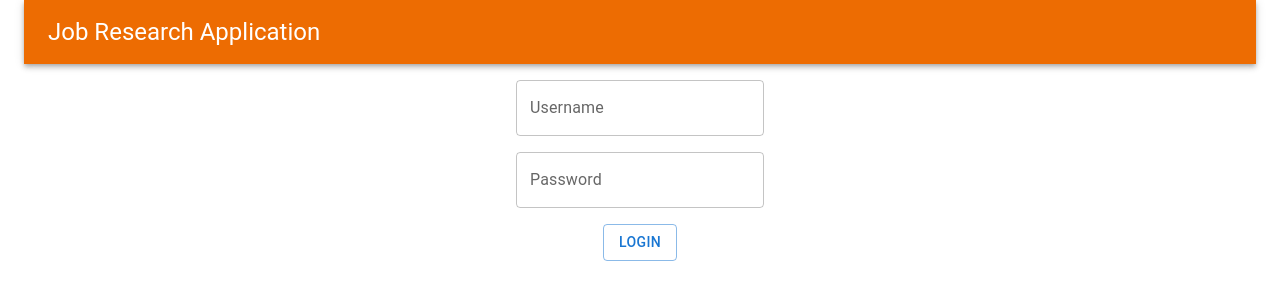
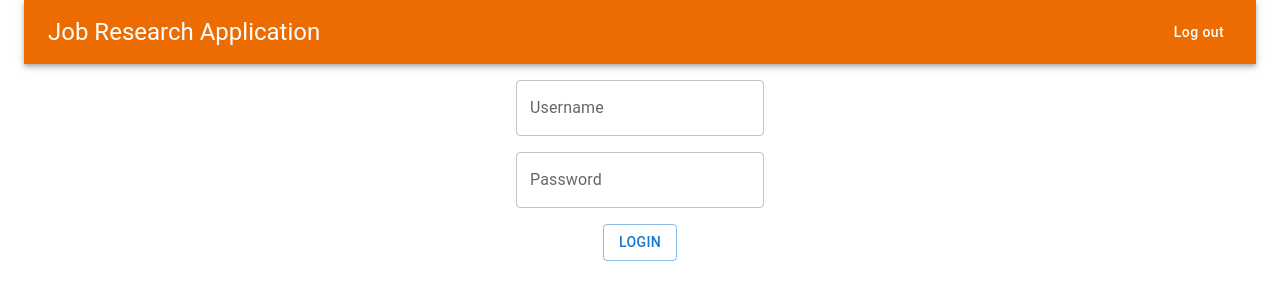
Before and after one commit to MoonBrillante/jobresearch-frontend, a React (Vite) app: page /login in a window 1280 px wide. Shown: the top 300 px of the page. Built offline with nearby package versions, Linux system fonts and the light colour scheme; sample sign-in values are in the browser's storage.

Commit message:
Extract app layout and simplify auth flow

```diff
--- a/src/App.tsx
+++ b/src/App.tsx
@@ -1,39 +1,21 @@
-import AppBar from '@mui/material/AppBar';
-import Toolbar from '@mui/material/Toolbar';
-import Typography from '@mui/material/Typography';
-import Container from '@mui/material/Container';
-import CssBaseline from '@mui/material/CssBaseline';
-import { QueryClient, QueryClientProvider } from '@tanstack/react-query';
 import { Routes, Route, Navigate } from 'react-router-dom';
 import Login from './components/Login';
 import JobList from './components/JobList';
 import JobDetail from './components/JobDetail';
 import DashboardTabs from './components/DashboardTabs'
-
-const queryClient = new QueryClient();
+import AppLayout from './components/layout/AppLayout';
 
 function App() {
   return (
-    <Container maxWidth="xl">
-      <CssBaseline />
-      <AppBar position="static" sx={{ bgcolor: 'warning.main' }}>
-        <Toolbar>
-          <Typography variant="h5">
-            Job Research Application
-          </Typography>
-        </Toolbar>
-      </AppBar>
-      <QueryClientProvider client={queryClient}>
     <Routes>
+      <Route element={<AppLayout />}>
         <Route path="/" element={<Navigate to="/login" replace />} />
         <Route path="/login" element={<Login />} />
         <Route path="/jobs" element={<JobList />} />
         <Route path="/jobs/:id" element={<JobDetail />} />
         <Route path="/dashboard" element={<DashboardTabs />} />
-
+      </Route>
     </Routes>
-      </QueryClientProvider>
-    </Container>
   );
 }
 
--- a/src/components/JobList.tsx
+++ b/src/components/JobList.tsx
@@ -11,11 +11,7 @@ import EditJob from './EditJob';
 import Button from '@mui/material/Button';
 import { useNavigate } from 'react-router-dom';
 
-type JobListProps = {
-    logOut?: () => void;
-}
-
-function JobList({ logOut }: JobListProps) {
+function JobList() {
     const [paginationModel, setPaginationModel] = useState({
         page: 0,
         pageSize: 10,
@@ -162,7 +158,6 @@ function JobList({ logOut }: JobListProps) {
                 }}>
                 <AddJob />
                 <Button onClick={goToDashboard}>📊 Dashboard</Button>
-                <Button onClick={logOut}>Log out</Button>
             </Stack>
             <DataGrid
                 rows={data?.content || []}
--- a/src/components/Login.tsx
+++ b/src/components/Login.tsx
@@ -4,8 +4,7 @@ import Button from '@mui/material/Button';
 import TextField from '@mui/material/TextField';
 import Stack from '@mui/material/Stack';
 import Snackbar from '@mui/material/Snackbar';
-import JobList from './JobList';
-import { useNavigate } from 'react-router-dom';
+import { useAuth } from '../contexts/AuthContext';
 
 type User = {
     username: string;
@@ -13,18 +12,15 @@ type User = {
 }
 
 function Login() {
-    const navigate = useNavigate();
-
-
+    const { login } = useAuth();
 
     const [user, setUser] = useState<User>({
         username: '',
         password: ''
     });
 
-    const [isAuthenticated, setAuth] = useState(false);
     const [open, setOpen] = useState(false);
-    const [errorMessage, setErrorMessage] = useState('');  // Error message
+    const [errorMessage, setErrorMessage] = useState('');
 
     const handleChange = (event: React.ChangeEvent<HTMLInputElement>) => {
         setUser({ ...user, [event.target.name]: event.target.value });
@@ -39,18 +35,13 @@ function Login() {
 
         axios.post(import.meta.env.VITE_API_URL + "/login", user, {
             headers: { 'Content-Type': 'application/json' },
-            withCredentials: true  // Send credentials so cross-origin requests include cookies
+            withCredentials: true
         })
             .then(res => {
                 const jwtToken = res.headers.authorization || res.data.token;
-                console.log("JWT Token:", jwtToken);  // Output the obtained JWT Token
 
                 if (jwtToken) {
-                    sessionStorage.setItem("jwt", jwtToken);  // Only store the token without the `Bearer` prefix
-                    console.log("Stored JWT Token:", sessionStorage.getItem("jwt"));  // Check if the Token is stored correctly
-                    setAuth(true);
-                    navigate('/jobs');
-
+                    login(jwtToken);
                 } else {
                     setErrorMessage("No JWT Token found in response.");
                     setOpen(true);
@@ -58,20 +49,9 @@ function Login() {
             })
             .catch(err => {
                 const errorResponse = err.response;
-                console.log("Error Response:", errorResponse);  // Output error information
-                console.log("Error Message:", err.message);  // Output error information
                 setErrorMessage(`Login failed: ${errorResponse?.data?.message || err.message}`);
                 setOpen(true);
             });
-    }
-
-    const handleLogout = () => {
-        setAuth(false);
-        sessionStorage.removeItem("jwt");  // Clearing JWT
-    }
-
-    if (isAuthenticated) {
-        return <JobList logOut={handleLogout} />;
     }
 
     return (
@@ -95,10 +75,9 @@ function Login() {
                 open={open}
                 autoHideDuration={3000}
                 onClose={() => setOpen(false)}
-                message={errorMessage}  // Show error information
+                message={errorMessage}
             />
         </Stack>
-
     );
 }
 
--- /dev/null
+++ b/src/components/layout/AppLayout.tsx
@@ -0,0 +1,32 @@
+import AppBar from '@mui/material/AppBar';
+import Toolbar from '@mui/material/Toolbar';
+import Typography from '@mui/material/Typography';
+import Button from '@mui/material/Button';
+import Container from '@mui/material/Container';
+import { Outlet } from 'react-router-dom';
+import { useAuth } from '../../contexts/AuthContext';
+
+function AppLayout() {
+    const { logOut, isAuthenticated } = useAuth();
+
+    return (
+        <Container maxWidth="xl">
+            <AppBar position="static" sx={{ bgcolor: 'warning.main' }}>
+                <Toolbar>
+                    <Typography variant="h5"  sx={{ flexGrow: 1 }}>
+                        Job Research Application
+                    </Typography>
+
+                    {isAuthenticated && (
+                        <Button color="inherit" onClick={logOut} sx={{ textTransform: 'none' }}>
+                            Log out
+                        </Button>
+                    )}
+                </Toolbar>
+            </AppBar>
+            <Outlet />
+        </Container>
+    );
+}
+
+export default AppLayout;
--- a/src/main.tsx
+++ b/src/main.tsx
@@ -3,7 +3,9 @@ import { createRoot } from 'react-dom/client'
 import { BrowserRouter } from 'react-router-dom';
 import { QueryClient, QueryClientProvider } from '@tanstack/react-query';
 import { AuthProvider } from './contexts/AuthContext';
+import CssBaseline from '@mui/material/CssBaseline';
 import App from './App'
+
 const queryClient = new QueryClient();
 
 createRoot(document.getElementById('root')!).render(
@@ -11,6 +13,7 @@ createRoot(document.getElementById('root')!).render(
     <QueryClientProvider client={queryClient}>
       <BrowserRouter>
         <AuthProvider>
+          <CssBaseline />
           <App />
         </AuthProvider>
       </BrowserRouter>
```
Lines whose indentation alone changed are shown as unchanged.
